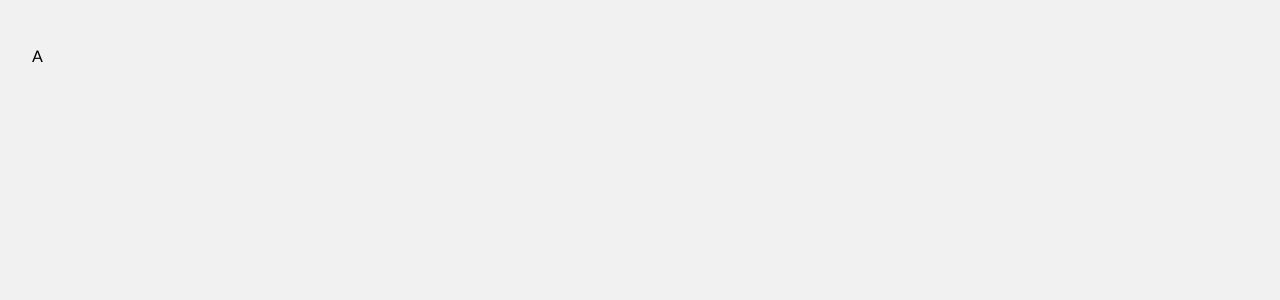
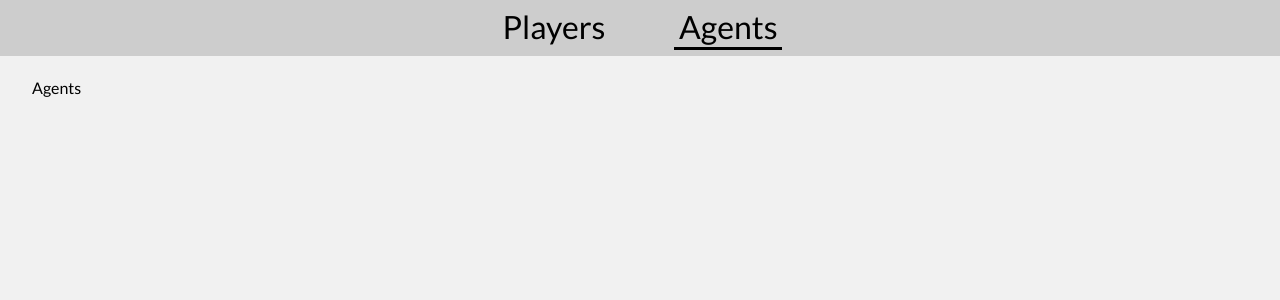
Before and after one commit to yuvron/Players-Manager, a React (Create React App) app in the folder frontend/: page /agents in a window 1280 px wide. Shown: the top 300 px of the page. Built offline with nearby package versions, Linux system fonts and the light colour scheme.

Commit message:
Added Navbar

```diff
--- a/frontend/src/index.scss
+++ b/frontend/src/index.scss
@@ -5,3 +5,18 @@
 body {
 	background-color: $very_light_gray;
 }
+
+nav {
+	font-size: 2rem;
+	height: 7vh;
+	background-color: rgba(0, 0, 0, 0.15);
+	@include flex(row, center, center);
+	& > a {
+		margin: 0 1em;
+		padding: 0.15em;
+		border-bottom: 3px solid transparent;
+		&.active {
+			border-bottom: 3px solid black;
+		}
+	}
+}
--- a/frontend/src/index.tsx
+++ b/frontend/src/index.tsx
@@ -1,15 +1,23 @@
 import ReactDOM from "react-dom/client";
-import { BrowserRouter, Routes, Route } from "react-router-dom";
+import { BrowserRouter, Routes, Route, NavLink } from "react-router-dom";
 import PlayersPage from "./pages/PlayersPage/PlayersPage";
 import AgentsPage from "./pages/AgentsPage/AgentsPage";
 import "./index.scss";
 
 const root = ReactDOM.createRoot(document.getElementById("root")!);
 root.render(
+	<>
 		<BrowserRouter>
+			<nav>
+				<NavLink to="/">Players</NavLink>
+				<NavLink to="/agents" className={({ isActive }) => (isActive ? "active" : "")}>
+					Agents
+				</NavLink>
+			</nav>
 			<Routes>
 				<Route path="/" element={<PlayersPage />} />
 				<Route path="/agents" element={<AgentsPage />} />
 			</Routes>
 		</BrowserRouter>
+	</>
 );
--- a/frontend/src/pages/AgentsPage/AgentsPage.tsx
+++ b/frontend/src/pages/AgentsPage/AgentsPage.tsx
@@ -1,7 +1,7 @@
 import "./AgentsPage.scss";
 
 const AgentsPage: React.FC = () => {
-	return <div className="agents-page">A</div>;
+	return <div className="agents-page">Agents</div>;
 };
 
 export default AgentsPage;
--- a/frontend/src/style-partials/_presets.scss
+++ b/frontend/src/style-partials/_presets.scss
@@ -17,9 +17,9 @@
 }
 
 @mixin page {
-	@include size(95%, 100vh);
+	@include size(95%, 93vh);
 	@include flex(column, flex-start, flex-start);
 	margin: 0 auto;
-	padding: 3em 0;
+	padding: 1.5em 0 2.5em 0;
 	row-gap: 20px;
 }
```
Lines whose indentation alone changed are shown as unchanged.
